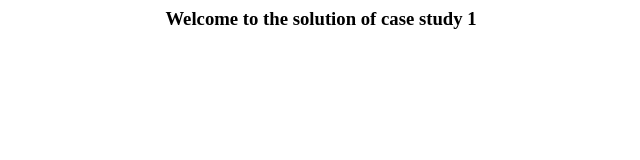
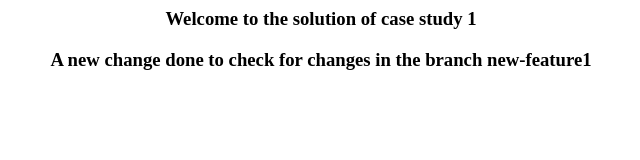
Before and after one commit to riyajagtap/DevOpsMod1, a plain HTML site: page index.html in a window 1280 px wide. Shown: the whole page, without its empty margins (319-959 px from the left). Drawn offline with Linux system fonts and the light colour scheme.

Commit message:
second commit in the branch

```diff
--- a/index.html
+++ b/index.html
@@ -5,6 +5,7 @@
 <body>
 <center>
 <h3>Welcome to the solution of case study 1</h3>
+<h3>A new change done to check for changes in the branch new-feature1</h3>
 </center>
 </body>
 </html>
```
